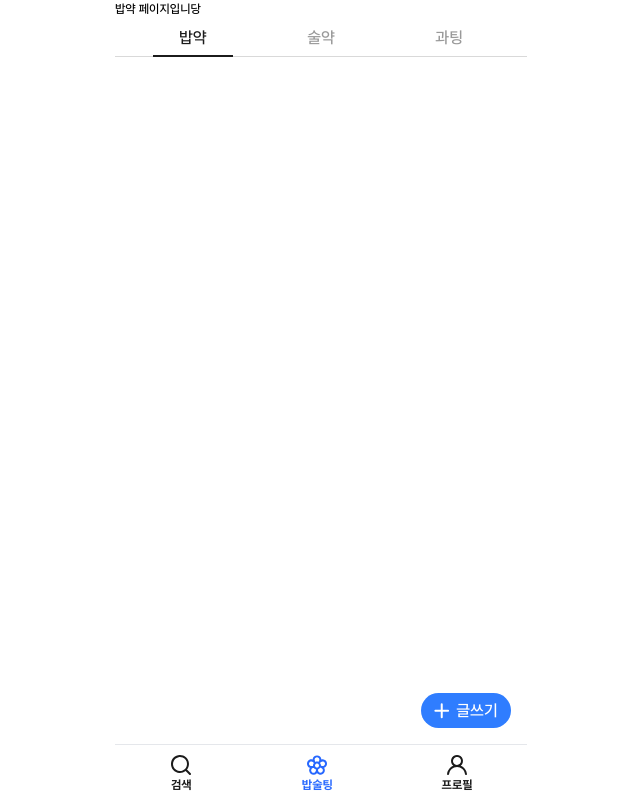
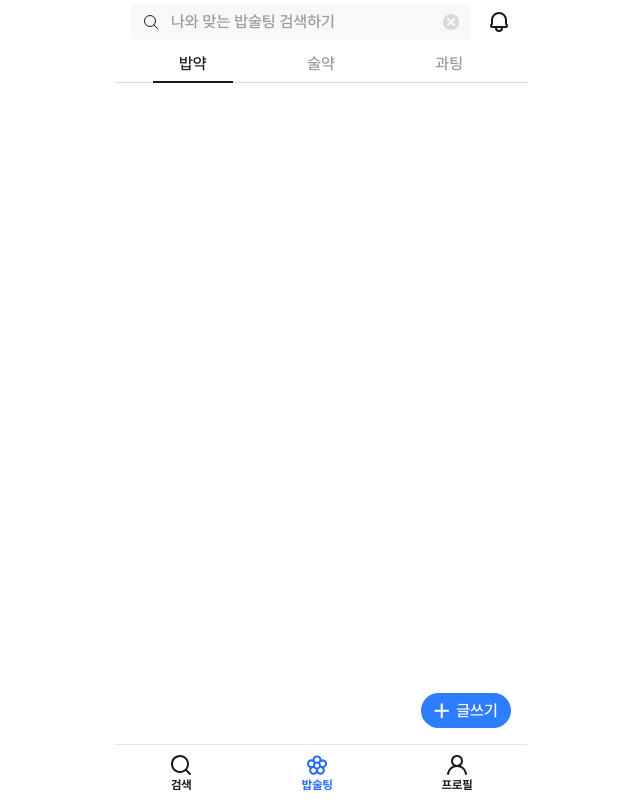
Before and after one commit to BobSoolTing/Bob-Sool-Ting-FE, a Next.js app: page /bst/bob in a window 1280 px wide. Shown: the whole page, without its empty margins (319-959 px from the left). Built offline with nearby package versions, Linux system fonts and the light colour scheme.

Commit message:
📝 Update: 밥술팅 서치 바 추가

```diff
--- a/src/pages/bst/bob.tsx
+++ b/src/pages/bst/bob.tsx
@@ -3,15 +3,17 @@ import { ReactNode } from 'react';
 import BottomBar from '@/components/shared/BottomBar';
 import CategoryBar from '@/components/shared/CategoryBar';
 import Writing from '@/components/shared/Writing';
+import SearchBar from '@/components/shared/SearchBar';
 
 export default function BobPage() {
-  return <div>밥약 페이지입니당</div>;
+  return;
 }
 
 BobPage.getLayout = (page: ReactNode) => {
   return (
     <>
       <CategoryBar>
+        <SearchBar />
         <BottomBar>
           {page}
           <Writing />
--- a/src/pages/bst/sool.tsx
+++ b/src/pages/bst/sool.tsx
@@ -3,6 +3,7 @@ import { ReactNode } from 'react';
 import BottomBar from '@/components/shared/BottomBar';
 import CategoryBar from '@/components/shared/CategoryBar';
 import Writing from '@/components/shared/Writing';
+import SearchBar from '@/components/shared/SearchBar';
 
 export default function SoolPage() {
   return <div>술약 페이지입니당</div>;
@@ -12,6 +13,7 @@ SoolPage.getLayout = (page: ReactNode) => {
   return (
     <>
       <CategoryBar>
+        <SearchBar />
         <BottomBar>
           {page}
           <Writing />
--- a/src/pages/bst/ting.tsx
+++ b/src/pages/bst/ting.tsx
@@ -3,6 +3,7 @@ import { ReactNode } from 'react';
 import BottomBar from '@/components/shared/BottomBar';
 import CategoryBar from '@/components/shared/CategoryBar';
 import Writing from '@/components/shared/Writing';
+import SearchBar from '@/components/shared/SearchBar';
 
 export default function TingPage() {
   return <div>과팅 페이지입니당</div>;
@@ -12,6 +13,7 @@ TingPage.getLayout = (page: ReactNode) => {
   return (
     <>
       <CategoryBar>
+        <SearchBar />
         <BottomBar>
           {page}
           <Writing />
```
